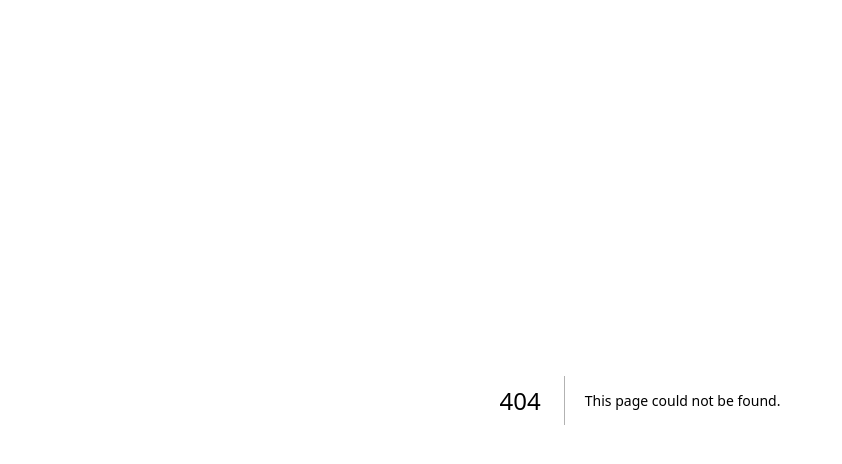
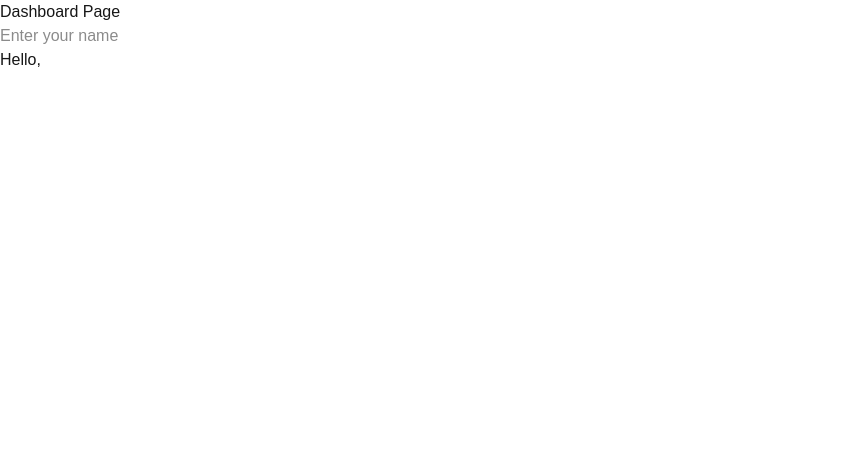
Before and after one commit to stevebiczyk/rendering-demo, a Next.js app: page /dashboard in a window 1280 px wide. Before the commit this address had no page. Shown: the top 464 px of the page, without its empty margins (0-842 px from the left). Built offline with nearby package versions, Linux system fonts and the light colour scheme.

Commit message:
static rendering

```diff
--- /dev/null
+++ b/src/app/about/page.tsx
@@ -0,0 +1,6 @@
+// This is a server component
+
+export default function AboutPage() {
+  console.log("About server component rendered");
+  return <h1>About Page</h1>;
+}
--- /dev/null
+++ b/src/app/dashboard/page.tsx
@@ -0,0 +1,20 @@
+"use client";
+import { useState } from "react";
+
+export default function DashboardPage() {
+  console.log("Dashboard client component rendered");
+  const [name, setName] = useState("");
+
+  return (
+    <div>
+      <h1>Dashboard Page</h1>
+      <input
+        type="text"
+        value={name}
+        onChange={(e) => setName(e.target.value)}
+        placeholder="Enter your name"
+      />
+      <p>Hello, {name}</p>
+    </div>
+  );
+}
--- a/src/app/page.tsx
+++ b/src/app/page.tsx
@@ -1,4 +1,5 @@
 import Image from "next/image";
+import Link from "next/link";
 
 export default function Home() {
   return (
@@ -12,6 +13,8 @@
           height={38}
           priority
         />
+        <Link href="/dashboard">Dashboard</Link>
+        <Link href="/about">About page {new Date().toLocaleTimeString()}</Link>
         <ol className="list-inside list-decimal text-sm/6 text-center sm:text-left font-[family-name:var(--font-geist-mono)]">
           <li className="mb-2 tracking-[-.01em]">
             Get started by editing{" "}
```
